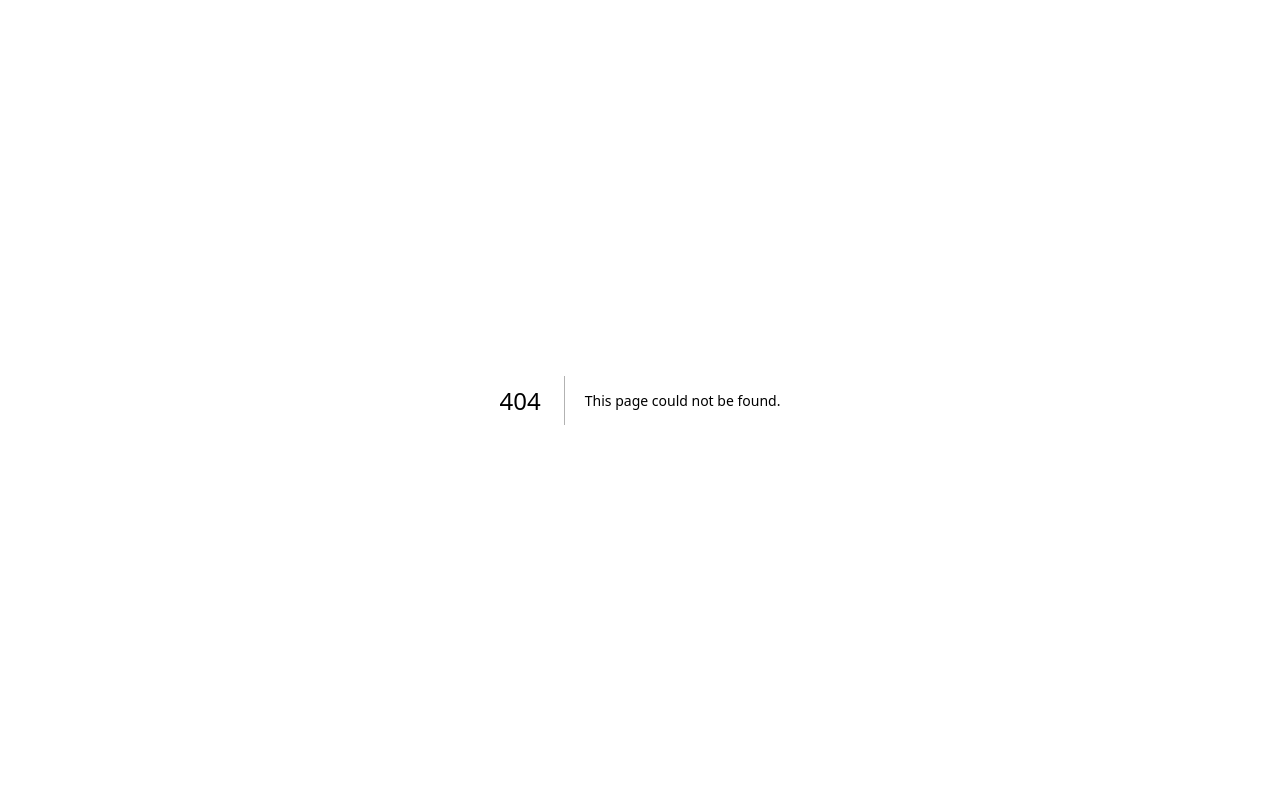
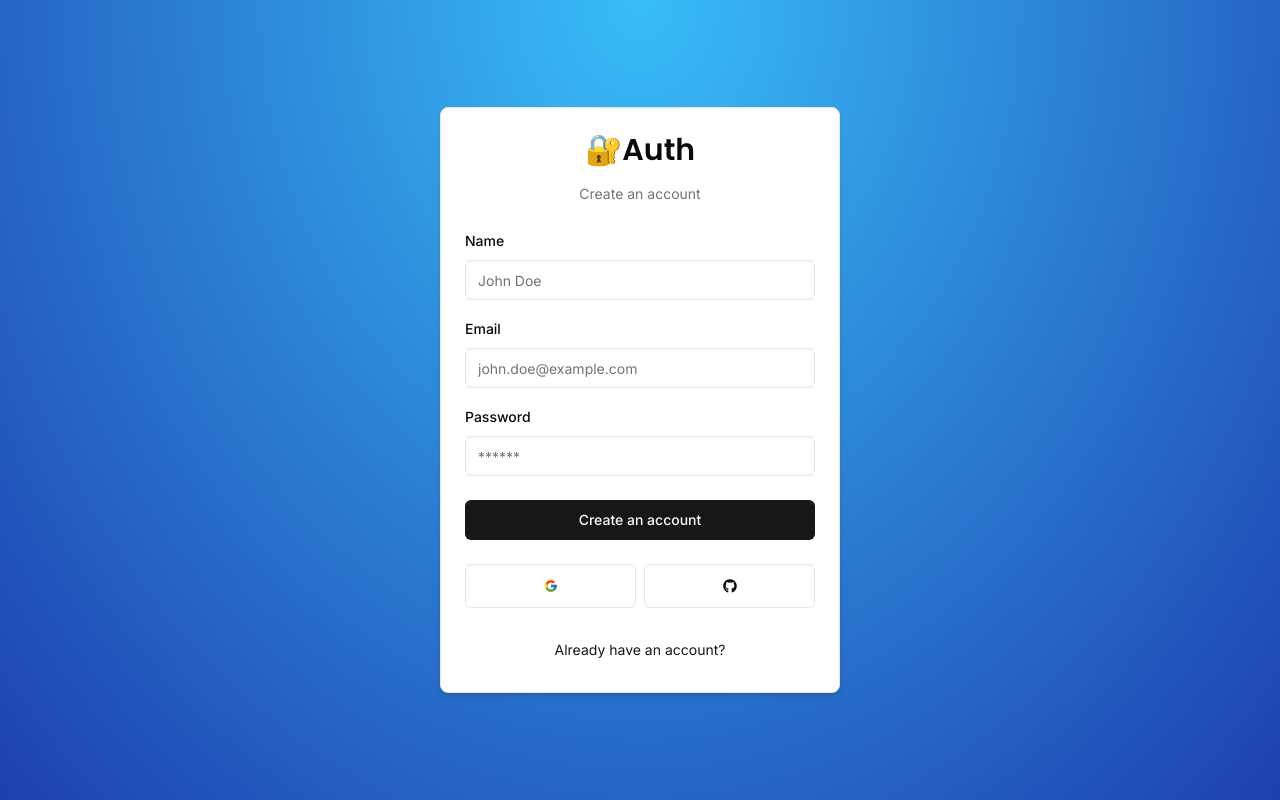
Before and after one commit to ercsanchez/next14-next-auth5, a Next.js app: page /auth/register in a window 1280 px wide. Before the commit this address had no page. Built offline with nearby package versions, Linux system fonts and the light colour scheme.

Commit message:
feat: 7) 01:33:44 - register an account

```diff
--- /dev/null
+++ b/src/actions/register.ts
@@ -0,0 +1,15 @@
+"use server";
+
+import * as z from "zod";
+
+import { RegisterSchema } from "~/schemas";
+
+export const register = async (values: z.infer<typeof RegisterSchema>) => {
+  const validatedFields = RegisterSchema.safeParse(values);
+
+  if (!validatedFields.success) {
+    return { error: "Invalid fields!" };
+  }
+
+  return { success: "Email sent!" };
+};
--- /dev/null
+++ b/src/app/auth/register/page.tsx
@@ -0,0 +1,5 @@
+import { RegisterForm } from "~/components/auth/register-form";
+
+export default function RegisterPage() {
+  return <RegisterForm />;
+}
--- /dev/null
+++ b/src/components/auth/register-form.tsx
@@ -0,0 +1,121 @@
+"use client";
+
+import * as z from "zod";
+import { useState, useTransition } from "react";
+import { zodResolver } from "@hookform/resolvers/zod";
+import { useForm } from "react-hook-form";
+
+import { Button } from "~/components/ui/button";
+import { CardWrapper } from "~/components/auth/card-wrapper";
+import {
+  Form,
+  FormControl,
+  FormField,
+  FormItem,
+  FormLabel,
+  FormMessage,
+} from "~/components/ui/form";
+import { FormSuccess } from "~/components/form-success";
+import { FormError } from "~/components/form-error";
+import { Input } from "~/components/ui/input";
+
+import { RegisterSchema } from "~/schemas";
+import { register } from "~/actions/register";
+
+export function RegisterForm() {
+  const [error, setError] = useState<string | undefined>("");
+  const [success, setSuccess] = useState<string | undefined>("");
+
+  const [isPending, startTransition] = useTransition();
+
+  const form = useForm<z.infer<typeof RegisterSchema>>({
+    resolver: zodResolver(RegisterSchema),
+    defaultValues: { email: "", password: "", name: "" },
+  });
+
+  const onSubmit = (values: z.infer<typeof RegisterSchema>) => {
+    setError("");
+    setSuccess("");
+
+    startTransition(() => {
+      register(values).then((data) => {
+        if (data.error) setError(data.error);
+        else if (data.success) setSuccess(data.success);
+      });
+    });
+  };
+
+  return (
+    <CardWrapper
+      headerLabel="Create an account"
+      backButtonLabel="Already have an account?"
+      backButtonHref="/auth/login"
+      showSocial
+    >
+      <Form {...form}>
+        <form onSubmit={form.handleSubmit(onSubmit)} className="space-y-6">
+          <div className="space-y-4">
+            <FormField
+              control={form.control}
+              name="name"
+              render={({ field }) => (
+                <FormItem>
+                  <FormLabel>Name</FormLabel>
+                  <FormControl>
+                    <Input
+                      {...field}
+                      disabled={isPending}
+                      placeholder="John Doe"
+                    />
+                  </FormControl>
+                  <FormMessage />
+                </FormItem>
+              )}
+            />
+            <FormField
+              control={form.control}
+              name="email"
+              render={({ field }) => (
+                <FormItem>
+                  <FormLabel>Email</FormLabel>
+                  <FormControl>
+                    <Input
+                      {...field}
+                      disabled={isPending}
+                      placeholder="john.doe@example.com"
+                      type="email"
+                    />
+                  </FormControl>
+                  <FormMessage />
+                </FormItem>
+              )}
+            />
+            <FormField
+              control={form.control}
+              name="password"
+              render={({ field }) => (
+                <FormItem>
+                  <FormLabel>Password</FormLabel>
+                  <FormControl>
+                    <Input
+                      {...field}
+                      disabled={isPending}
+                      placeholder="******"
+                      type="password"
+                    />
+                  </FormControl>
+                  <FormMessage />
+                </FormItem>
+              )}
+            />
+          </div>
+          <FormError message={error} />
+          <FormSuccess message={success} />
+          <Button disabled={isPending} type="submit" className="w-full">
+            Create an account
+          </Button>
+        </form>
+      </Form>
+    </CardWrapper>
+  );
+}
--- a/src/schemas/index.ts
+++ b/src/schemas/index.ts
@@ -11,3 +11,9 @@
   // not recommended to limit pword length for login above 1 since required min length may change and old passwords may have old min lengths
   // okay to add .min() to password for RegisterSchema
 });
+
+export const RegisterSchema = z.object({
+  email: z.string().email({ message: "Email is required / Invalid email" }),
+  password: z.string().min(6, { message: "Minimum 6 characters required" }),
+  name: z.string().min(1, { message: "Name is required" }),
+});
```
